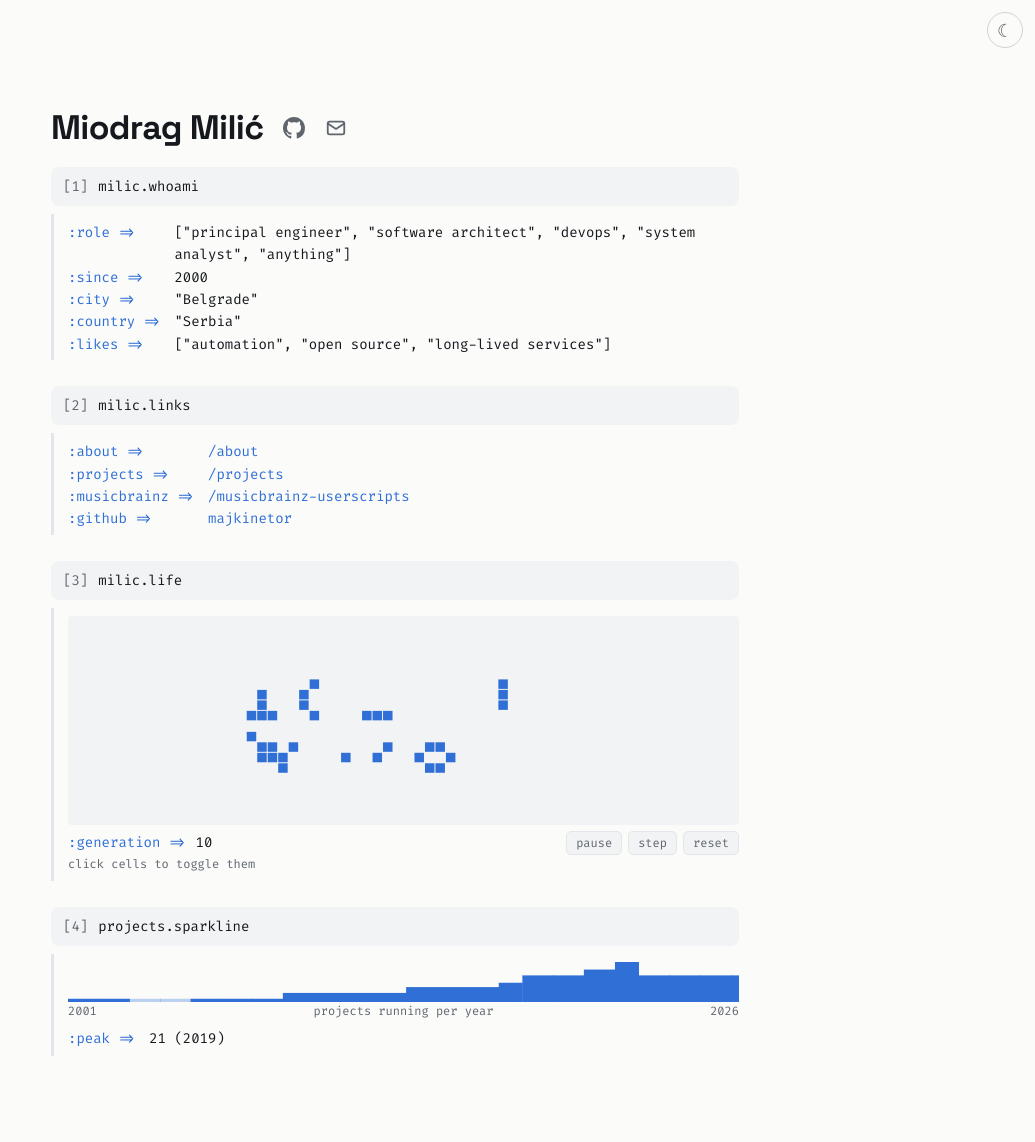
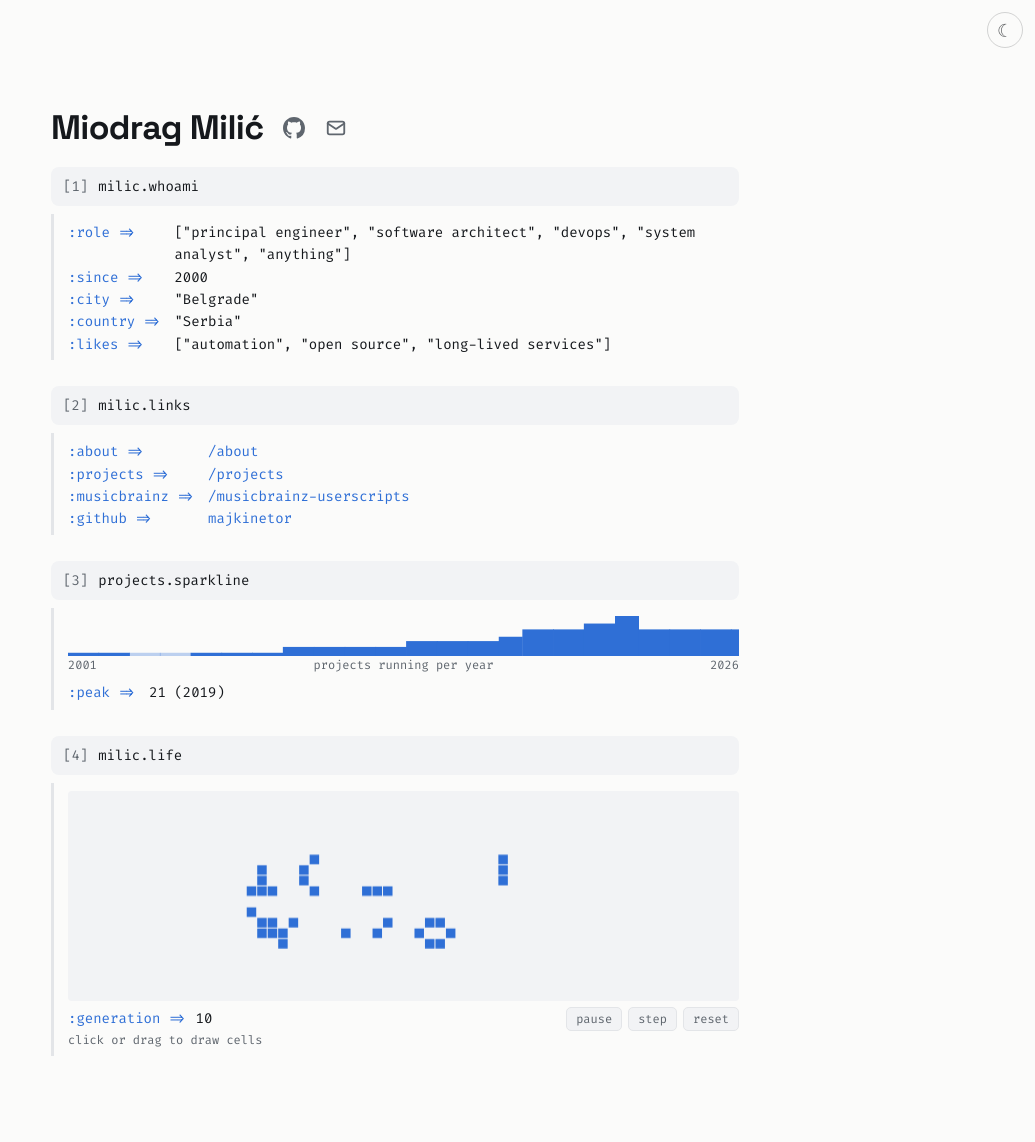
Before and after one commit to majkinetor/majkinetor.github.io, a Jekyll site: the page built from index.md, in a window 1280 px wide. Shown: the whole page, without its empty margins (245-1280 px from the left). Built offline with Jekyll 4.4.1, drawn with Linux system fonts in a browser that asks for light colours; part of the change alters nothing that is shown.

Commit message:
Home: drag to draw in Game of Life, move it to cell 4
Co-Authored-By: Claude Opus 5.5 <noreply@anthropic.com>
Claude-Session: https://claude.ai/code/session_01BzhjMXfJvw8siShnM2hXsK

````diff
--- a/assets/home.js
+++ b/assets/home.js
@@ -58,11 +58,24 @@ const still = matchMedia('(prefers-reduced-motion: reduce)').matches
   play.onclick = () => set(!running)
   document.getElementById('lstep').onclick = () => { set(false); step() }
   document.getElementById('lreset').onclick = () => seed()
-  cv.onclick = e => {
+  // Click toggles a cell; dragging paints the same state as the first cell got
+  let paint = null
+  const cell = e => {
     const c = cv.clientWidth / W, b = cv.getBoundingClientRect()
-    a[Math.floor((e.clientY - b.top) / c) * W + Math.floor((e.clientX - b.left) / c)] ^= 1
-    seen = new Map(); draw()
+    const x = Math.floor((e.clientX - b.left) / c), y = Math.floor((e.clientY - b.top) / c)
+    return x >= 0 && x < W && y >= 0 && y < H ? y * W + x : -1
   }
+  cv.onpointerdown = e => {
+    const i = cell(e); if (i < 0) return
+    paint = a[i] ^ 1; a[i] = paint; seen = new Map(); draw()
+    cv.setPointerCapture(e.pointerId); e.preventDefault()
+  }
+  cv.onpointermove = e => {
+    if (paint === null) return
+    const i = cell(e)
+    if (i >= 0 && a[i] !== paint) { a[i] = paint; draw() }
+  }
+  cv.onpointerup = cv.onpointercancel = () => paint = null
   addEventListener('resize', draw)
   new MutationObserver(draw).observe(document.documentElement, { attributes: true, attributeFilter: ['data-theme'] })
   seed()
--- a/assets/site.css
+++ b/assets/site.css
@@ -36,7 +36,7 @@ li > strong:first-child{font:600 .88em var(--mono)}
 .home .out{border-left:3px solid var(--rule);margin:8px 0 26px;padding:8px 0 6px 14px;font:14px/1.6 var(--code)}
 .home .k{color:var(--accent)}
 .home .kv{display:grid;grid-template-columns:max-content minmax(0,1fr);gap:0 14px;margin-top:6px}
-#life canvas{display:block;width:100%;cursor:crosshair;border-radius:4px}
+#life canvas{display:block;width:100%;cursor:crosshair;border-radius:4px;touch-action:none}
 .home .bar{display:flex;flex-wrap:wrap;gap:4px 10px;align-items:center;margin-top:6px}
 .home .ctl{display:inline-flex;gap:6px;margin-left:auto}
 .home .ctl button{font:12px var(--code);color:var(--dim);background:var(--panel);border:1px solid var(--rule);border-radius:5px;padding:3px 9px;cursor:pointer}
--- a/index.md
+++ b/index.md
@@ -24,13 +24,13 @@ milic.links
 - **:github** [majkinetor](https://github.com/majkinetor)
 
 ```
-milic.life
-```
-
-<div class="out" id="life"><canvas aria-label="Game of Life seeded with the letters MILIĆ"></canvas><div class="bar"><span class="k">:generation =&gt;</span> <span id="gen">0</span><span class="ctl"><button type="button" id="lplay">play</button><button type="button" id="lstep">step</button><button type="button" id="lreset">reset</button></span></div><div class="hint">click cells to toggle them</div></div>
-
-```
 projects.sparkline
 ```
 
 <div class="out"><div class="sw"><div id="spark" class="spark"></div><div class="axis"><span id="y0"></span><span>projects running per year</span><span id="y1"></span></div></div><div class="kv"><span class="k">:peak =&gt;</span><span id="peak"></span></div></div>
+
+```
+milic.life
+```
+
+<div class="out" id="life"><canvas aria-label="Game of Life seeded with the letters MILIĆ"></canvas><div class="bar"><span class="k">:generation =&gt;</span> <span id="gen">0</span><span class="ctl"><button type="button" id="lplay">play</button><button type="button" id="lstep">step</button><button type="button" id="lreset">reset</button></span></div><div class="hint">click or drag to draw cells</div></div>
````
